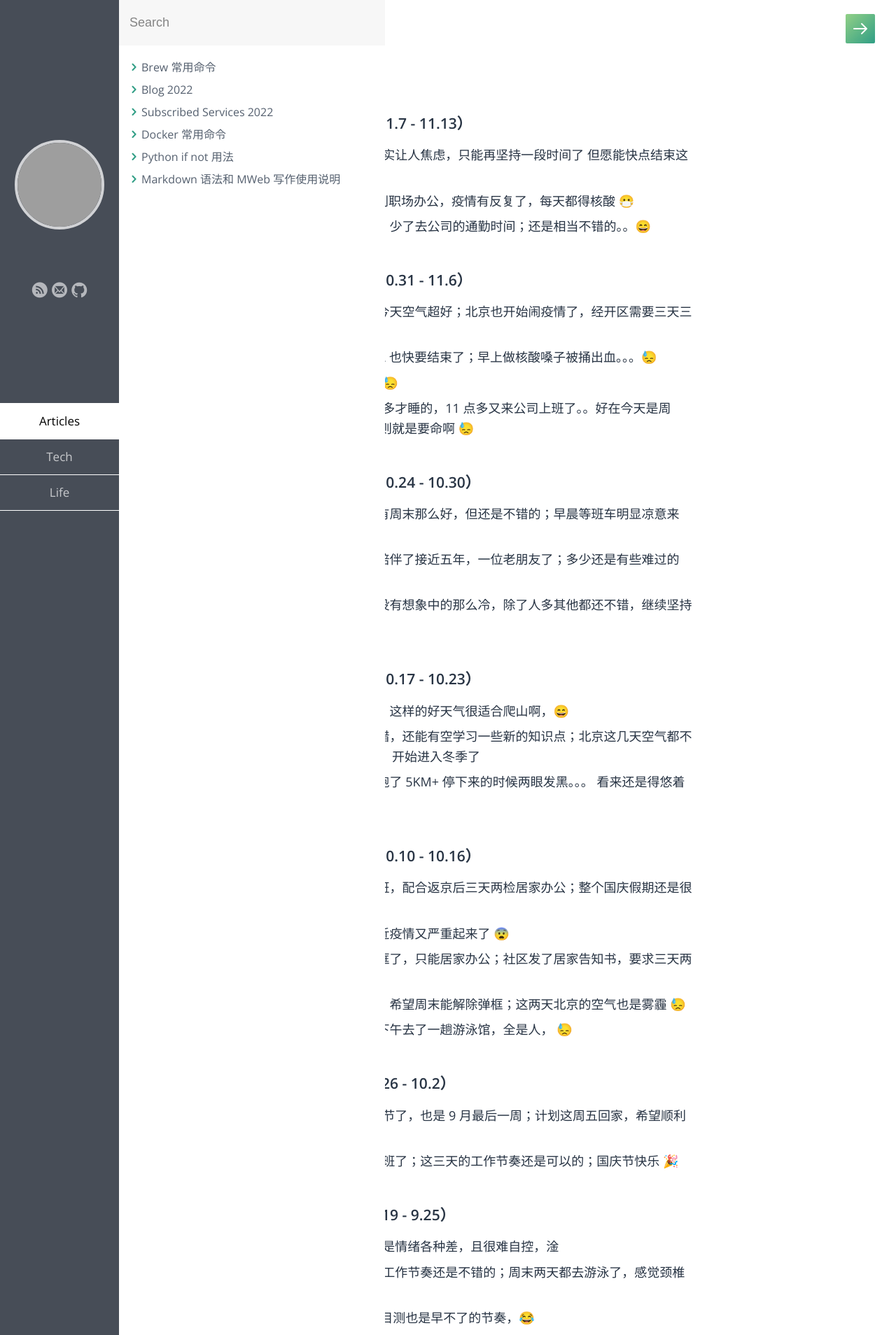
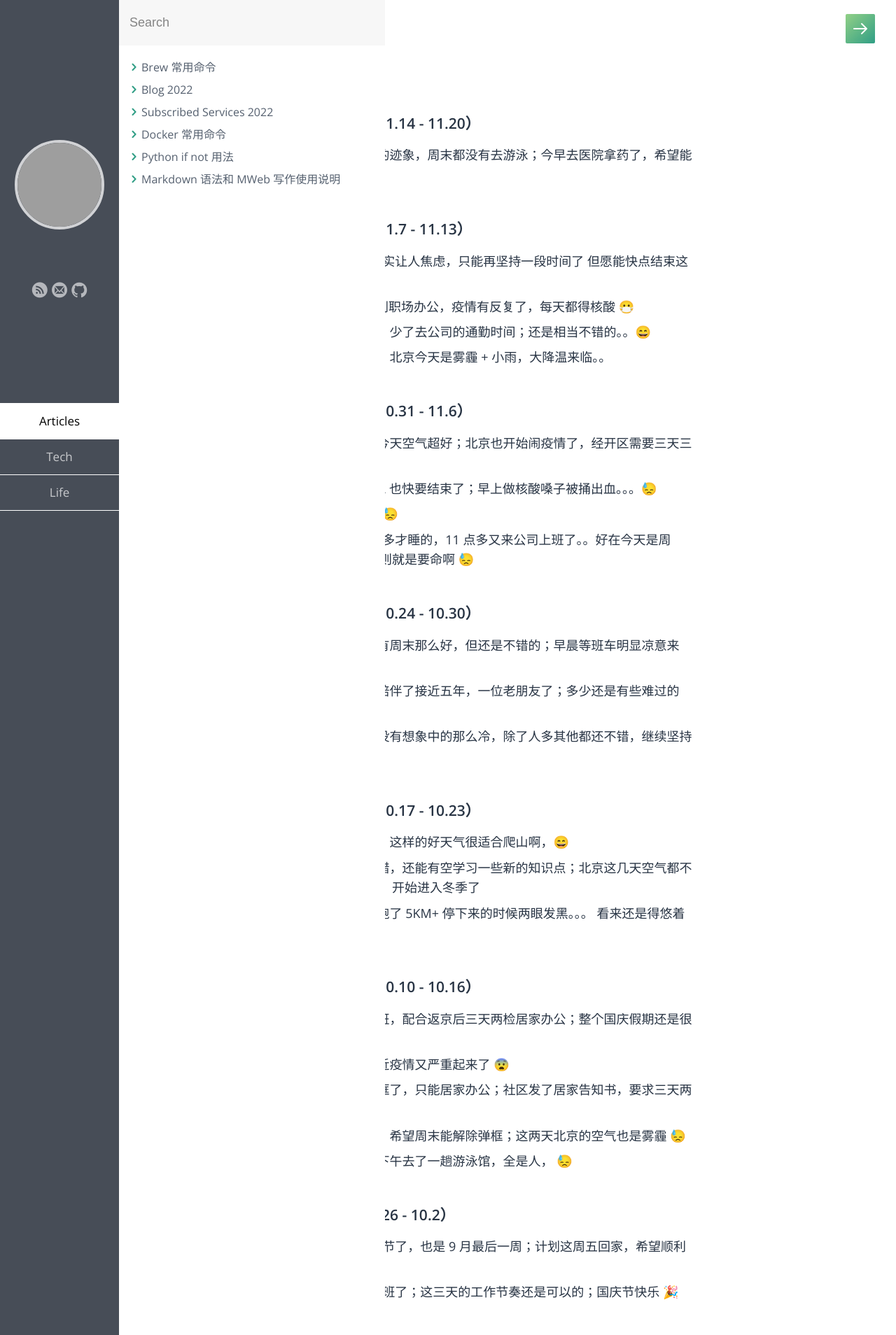
Before and after one commit to samxupeiran/samxupeiran.github.io, a Jekyll site: the page built from _posts/life/2022-05-06-my-blog.md, in a window 1280 px wide. Shown: the top 1908 px of the page at 70% size. Built offline with Jekyll 4.4.1, drawn with Linux system fonts in a browser that asks for light colours; some web fonts are replaced; some of the changed text lies outside the part shown; grey boxes are pictures that could not be loaded.

Commit message:
feat: add weekly blog 11.14

```diff
--- a/_posts/life/2022-05-06-my-blog.md
+++ b/_posts/life/2022-05-06-my-blog.md
@@ -6,10 +6,13 @@ tags: Blog
 ---
 
 
+- ### 2022 年 11 月 第 3 周（11.14 - 11.20）
+     - 11.14 这两天胃病有复发的迹象，周末都没有去游泳；今早去医院拿药了，希望能尽快好转。。。
 - ### 2022 年 11 月 第 2 周（11.7 - 11.13）
      - 11.7 周一，最近的工作着实让人焦虑，只能再坚持一段时间了 但愿能快点结束这样的状态 😮‍💨
      - 11.8 今天通知这周 50% 到职场办公，疫情有反复了，每天都得核酸 😷
      - 11.10 这两天都在家办公，少了去公司的通勤时间；还是相当不错的。。😄
+     - 11.11 今天来职场上班了；北京今天是雾霾 + 小雨，大降温来临。。
 
 - ### 2022 年 11 月 第 1 周（10.31 - 11.6）
      - 10.31 昨夜起大风降温，今天空气超好；北京也开始闹疫情了，经开区需要三天三检 淦
```
